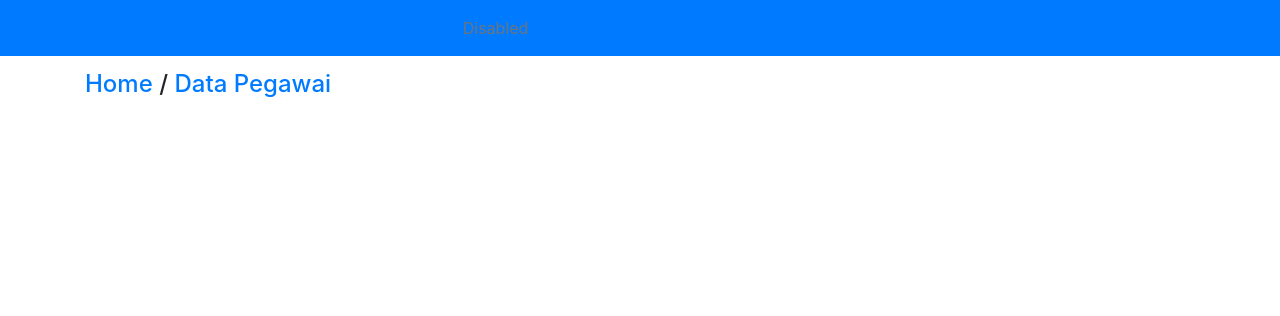
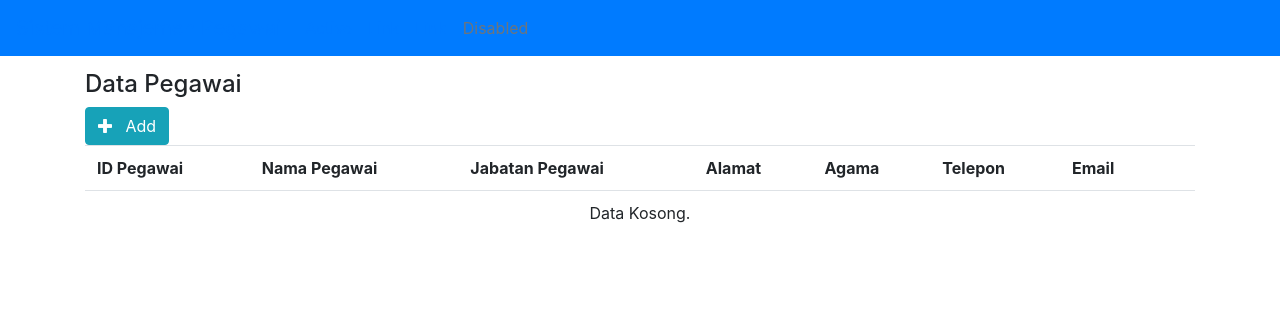
Before and after one commit to WildhanTri/sistem-manajemen-pegawai-with-codeigniter, a CodeIgniter app: page /manajemen-pegawai/index.php/pegawai/dataPegawai in a window 1280 px wide. Shown: the top 316 px of the page. Run offline with CodeIgniter, Linux system fonts and the light colour scheme; data that the repository does not hold is empty; some libraries are stand-ins or nearby versions.

Commit message:
read data pegawai

```diff
--- a/application/controllers/pegawai.php
+++ b/application/controllers/pegawai.php
@@ -61,7 +61,13 @@ class pegawai extends CI_Controller {
 		}
 	}
     function dataPegawai(){
-        $this->load->view('pegawai');
+        $pegawai = $this->m_pegawai->select4Table("pegawai", "pegawai_nama", "pegawai.id_pegawai = pegawai_nama.id_pegawai", "jabatan", "pegawai.jabatan_pegawai = jabatan.id_jabatan", "agama", "pegawai.agama_pegawai = agama.id_agama");
+        $data = array (
+            "page" => "pegawai",
+            "pegawai" => $pegawai,
+            "aksi" => "lihatdata"
+        );
+        $this->load->view('pegawai', $data);
     }
     function dataGaji(){
         $this->load->view('gaji');
--- a/application/models/m_pegawai.php
+++ b/application/models/m_pegawai.php
@@ -48,6 +48,23 @@ class m_pegawai extends CI_MODEL {
         $this->db->where($where);
         return $this->db->get()->result();
     }
+    public function select4Table($table, $table2, $on, $table3, $on2, $table4, $on3){
+        $this->db->select('*');
+        $this->db->from($table);
+        $this->db->join($table2, $on);
+        $this->db->join($table3, $on2);
+        $this->db->join($table4, $on3);
+        return $this->db->get()->result();
+    }
+    public function select4TableWhere($table, $table2, $on, $table3, $on2, $table4, $on3, $where){
+        $this->db->select('*');
+        $this->db->from($table);
+        $this->db->join($table2, $on);
+        $this->db->join($table3, $on2);
+        $this->db->join($table4, $on3);
+        $this->db->where($where);
+        return $this->db->get()->result();
+    }
     public function selectLastID($db, $table){
         $this->db->db_select("information_schema");
         $this->db->select('*');
--- a/application/views/home.php
+++ b/application/views/home.php
@@ -12,7 +12,7 @@
         <a href="<?php base_url("index.php/pegawai/") ?>"><h4>Home</h4></a>
         <div class="row">
             <div class="col-sm-4" style="padding-top:10px; padding-bottom:10px">
-                <a href="<?php echo base_url("index.php/pegawai/dataPegawai") ?>">
+                <a href="<?php echo base_url("index.php/pegawai/dataPegawai/lihatPegawai") ?>">
                     <div class="card" style="width:100%; height:250px;">
                         <div class="card-body" style="text-align:center">
                             <h1 style="font-size:120px; color: #00aeff;"><i class="fa fa-users"></i></h1>
--- a/application/views/pegawai.php
+++ b/application/views/pegawai.php
@@ -8,16 +8,93 @@
 
 <body>
     <?php $this->load->view('header') ?>
+
     <div class="container" style="padding-top:70px;">
-        <h4>
-            <a href="<?php echo base_url('index.php/pegawai/') ?>">
-               Home
-            </a> /
-            <a href="<?php echo base_url('index.php/pegawai/dataPegawai') ?>">
-               Data Pegawai
-            </a>
-        </h4>
+        <?php if($aksi == "lihatdata") : ?>
+        <h4>Data Pegawai</h4>
+        <div class="row">
+            <div class="col-sm-12">
+                <a href="<?php echo base_url('idnex.php/pegawai/dataPegawai/tambah') ?>">
+                    <button class="btn btn-info"><i class="fa fa-plus"></i> &nbsp; Add</button>
+                </a>
+                <table class="table table-stripped" id="data">
+                    <tr>
+                        <th onclick="prosesSortSiswa('nisn', 'DESC', this)" id="sortByNISN">ID Pegawai</th>
+                        <th onclick="prosesSortSiswa('nama', 'DESC', this)" id="sortByNama">Nama Pegawai</th>
+                        <th onclick="prosesSortSiswa('kelas', 'DESC', this)" id="sortByKelas">Jabatan Pegawai</th>
+                        <th onclick="prosesSortSiswa('alamat', 'DESC', this)" id="sortByAlamat">Alamat</th>
+                        <th onclick="prosesSortSiswa('alamat', 'DESC', this)" id="sortByAlamat">Agama</th>
+                        <th onclick="prosesSortSiswa('alamat', 'DESC', this)" id="sortByAlamat">Telepon</th>
+                        <th onclick="prosesSortSiswa('alamat', 'DESC', this)" id="sortByAlamat">Email</th>
+                        <th></th>
+                    </tr>
+                    <?php if($pegawai != null) : ?>
+                    <?php foreach($pegawai as $p) : ?>
+                    <tr class="rowdata">
+                        <td>
+                            <?php echo $p->id_pegawai ?>
+                        </td>
+                        <td>
+                            <?php echo $p->nama_depan." ".$p->nama_tengah." ".$p->nama_belakang ?>
+                        </td>
+                        <td>
+                            <?php echo $p->nama_jabatan ?>
+                        </td>
+                        <td>
+                            <?php echo $p->alamat_pegawai ?>
+                        </td>
+                        <td>
+                            <?php echo $p->nama_agama ?>
+                        </td>
+                        <td>
+                            <?php echo $p->telepon_pegawai ?>
+                        </td>
+                        <td>
+                            <?php echo $p->email_pegawai ?>
+                        </td>
+                        <td>
+                            <div class="row">
+                                <div class="col-sm-6">
+                                    <a href="<?php echo base_url().'index.php/pegawai/editPegawai/'.$p->id_pegawai ?>"><button class="btn btn-success" style="width:100%"><i class="fa fa-edit"></i>&nbsp; Edit</button></a>
+                                </div>
+                                <div class="col-sm-6">
+                                    <a href="<?php echo base_url().'index.php/pegawai/hapusPegawai/'.$p->id_pegawai ?>"><button class="btn btn-danger" style="width:100%"> <i class="fa fa-trash-alt "></i>&nbsp; Delete</button></a>
+                                </div>
+                            </div>
+                        </td>
+                    </tr>
+                    <?php endforeach ?>
+                    <?php else : ?>
+                    <tr>
+                        <td colspan="8" style="text-align:center">Data Kosong.</td>
+                    </tr>
+                    <?php endif ?>
+                </table>
+            </div>
+        </div>
+        <?php elseif($aksi == "editdata") : ?>
+        <div class="row">
+            <div class="col-sm-12">
+                <a href="<?php echo base_url('idnex.php/pegawai/dataPegawai/tambah') ?>">
+                    <button class="btn btn-info"><i class="fa fa-plus"></i> &nbsp; Add</button>
+                </a>
+                <table class="table table-stripped" id="data">
+                    <tr>
+                        <th onclick="prosesSortSiswa('nisn', 'DESC', this)" id="sortByNISN">ID Pegawai</th>
+                        <th onclick="prosesSortSiswa('nama', 'DESC', this)" id="sortByNama">Nama Pegawai</th>
+                        <th onclick="prosesSortSiswa('kelas', 'DESC', this)" id="sortByKelas">Jabatan Pegawai</th>
+                        <th onclick="prosesSortSiswa('alamat', 'DESC', this)" id="sortByAlamat">Alamat</th>
+                        <th onclick="prosesSortSiswa('alamat', 'DESC', this)" id="sortByAlamat">Agama</th>
+                        <th onclick="prosesSortSiswa('alamat', 'DESC', this)" id="sortByAlamat">Telepon</th>
+                        <th onclick="prosesSortSiswa('alamat', 'DESC', this)" id="sortByAlamat">Email</th>
+                        <th></th>
+                    </tr>
+                </table>
+            </div>
+        </div>
+        <?php endif ?>
     </div>
+
 </body>
 
 </html>
```
